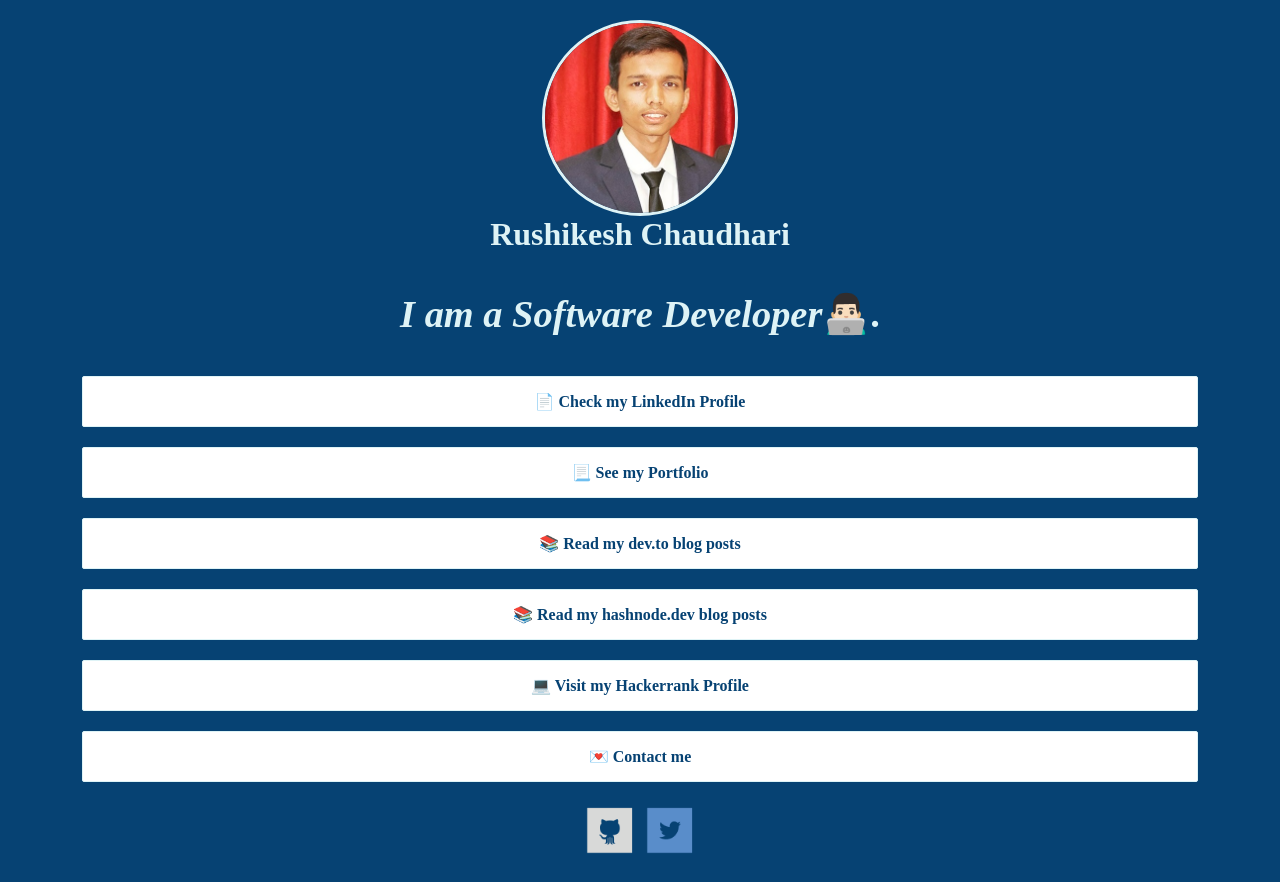
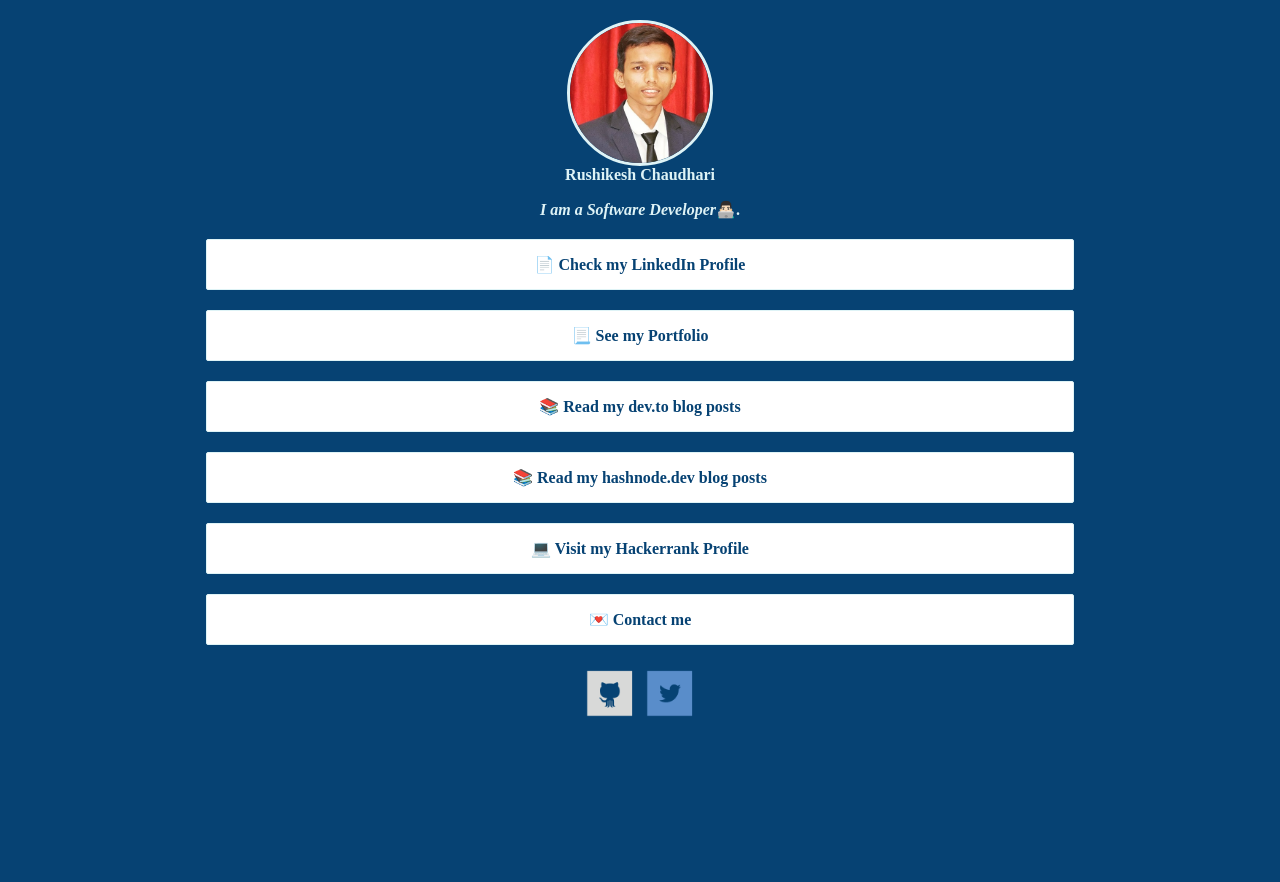
Before and after one commit to rushi-173/MyLinkstore, a PHP site: page /index.html in a window 1280 px wide. After the commit the page ends 716 px from the top, so only its background shows below. Run offline with PHP 8.4, Linux system fonts and the light colour scheme.

Commit message:
Revert "update"
This reverts commit b0722778e5b00f0baf2bf21272009f63dd622380.

```diff
--- a/index.html
+++ b/index.html
@@ -19,8 +19,8 @@
 		<img src="images/photo.jpg" class="profile-pic">
 	</div>
 	<a href="https://www.instagram.com/rushi_chaudhari_173" target="_blank"
-		rel="noopener noreferrer" class="ig-link" style="font-size: xx-large;"> Rushikesh Chaudhari <br>
-		<p style="font-size: larger;"><i>I am a Software Developer</i>👨🏻‍💻.</p></a>
+		rel="noopener noreferrer" class="ig-link"> Rushikesh Chaudhari <br>
+		<p><i>I am a Software Developer</i>👨🏻‍💻.</p></a>
 	<ul class="link-list">
 		<li>
 			<a
--- a/style.css
+++ b/style.css
@@ -27,8 +27,8 @@ body {
 }
 
 .circle-shape {
-	width: 190px;
-	height: 190px;
+	width: 140px;
+	height: 140px;
 	position: relative;
 	overflow: hidden;
 	border-radius: 50%;
@@ -38,7 +38,7 @@ body {
 
 .profile-pic {
 	display: inline;
-	margin: auto;
+	margin: 0px auto;
 	height: 100%;
 	width: auto;
 }
@@ -49,13 +49,12 @@ a {
 }
 
 .ig-link {
-	font-size: x-large;
 	margin: 10px 0;
 	font-weight: bold;
 }
 
 .link-list {
-	width: 90%;
+	width: 70%;
 	padding-inline-start: 0px;
 	list-style: none;
 	margin: auto;
```
